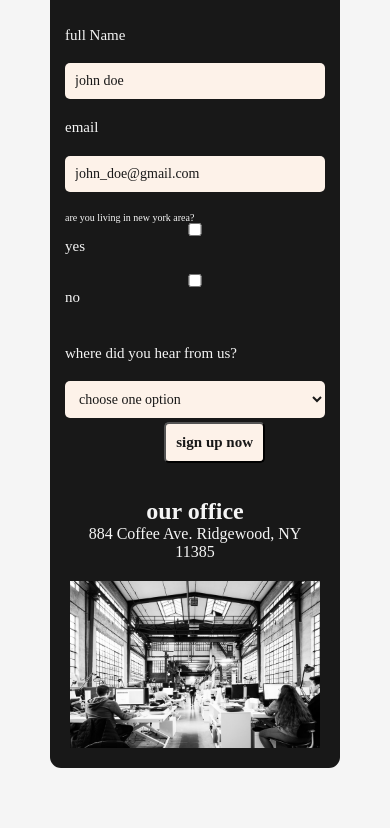
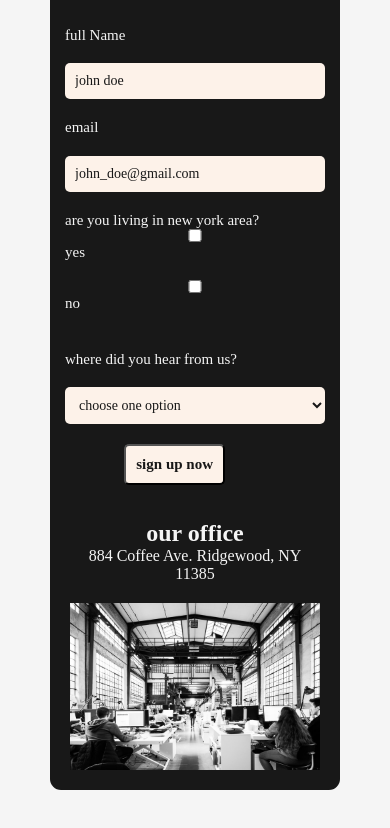
Before and after one commit to revou-fsse-1/w3-landing-website-rioyulinanda, a plain HTML site: page index.html in a window 390 px wide. Shown: the part 2204-3032 px from the top of the page. Drawn offline with Linux system fonts and the light colour scheme.

Commit message:
fix responsive css

```diff
--- a/responsive.css
+++ b/responsive.css
@@ -256,6 +256,11 @@
     background-color: #fdf2e9;
     font-family: "Candara Light";
     font-size: 15px;
-    margin-right: 60px;
+    margin-right: 100px;
+    margin-top: 0;
+  }
+
+  .radioselection p {
+    font-size: 15px;
   }
 }
```
